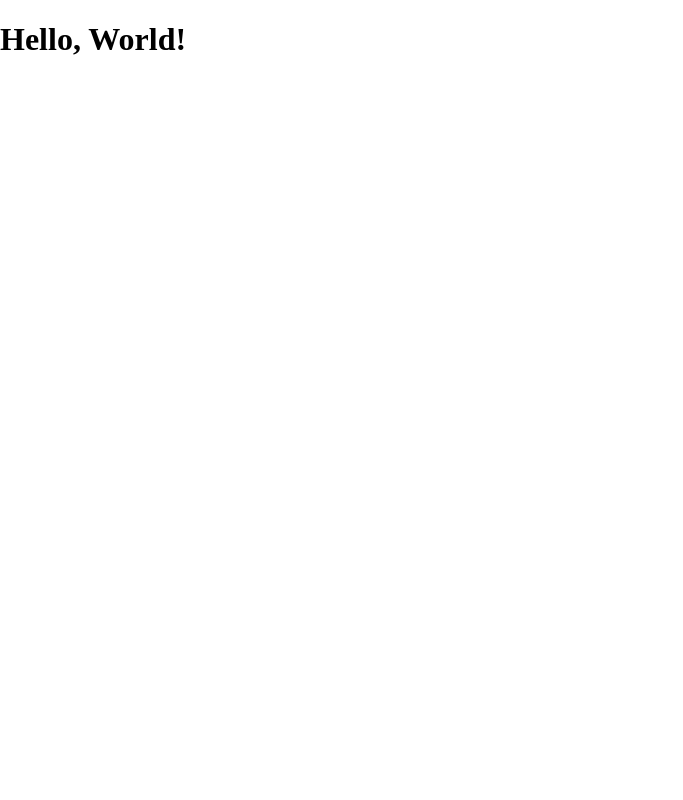
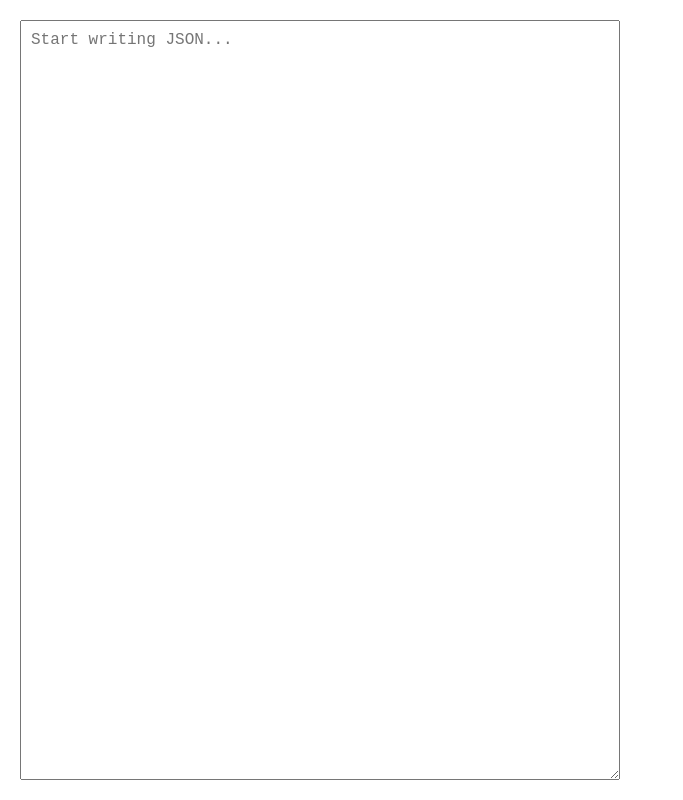
Before and after one commit to go-rahul/json-to-table, a React (Create React App) app: page / in a window 1280 px wide. Shown: the whole page, without its empty margins (0-683 px from the left). Built offline with nearby package versions, Linux system fonts and the light colour scheme.

Commit message:
Added DirtyView Component

```diff
--- a/src/components/App.jsx
+++ b/src/components/App.jsx
@@ -1,5 +1,6 @@
 import React from "react";
+import { DirtyView } from "./jsonEditor/DirtyView";
 
 export function App() {
-	return <h1>Hello, World!</h1>;
+	return <DirtyView />;
 }
--- /dev/null
+++ b/src/components/jsonEditor/DirtyView.jsx
@@ -0,0 +1,11 @@
+import React from "react";
+import styles from "./dirty.module.css";
+
+export function DirtyView() {
+	return (
+		<textarea
+			className={styles.editor}
+			placeholder="Start writing JSON..."
+		/>
+	);
+}
--- /dev/null
+++ b/src/components/jsonEditor/dirty.module.css
@@ -0,0 +1,13 @@
+.editor {
+    display: block;
+    width: calc(50vw - 2 * 20px);
+    height: calc(100vh - 2 * 20px);
+
+    margin: 20px;
+
+    padding: 10px;
+    font-size: 16px;
+    font-family: 'Courier New', Courier, monospace;
+
+    resize: horizontal;
+}
```
